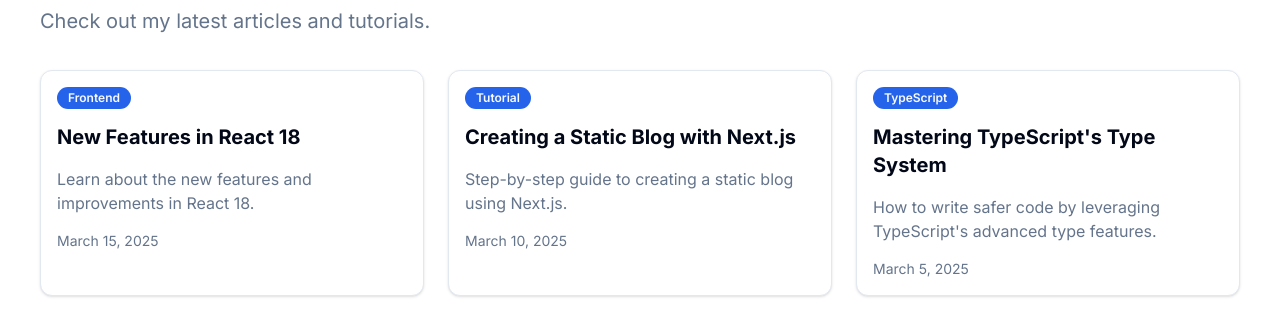
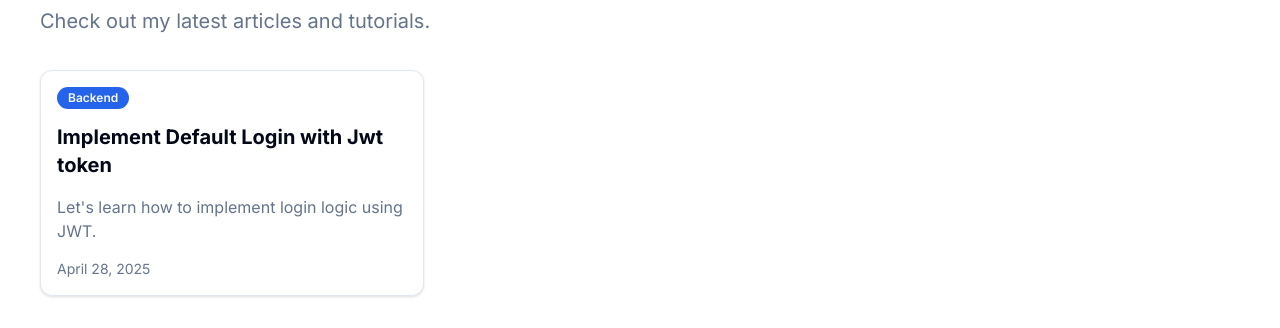
Before and after one commit to pkt369/junlog.dev, a Next.js app: page / in a window 1280 px wide. Shown: the part 592-920 px from the top of the page. Built offline with nearby package versions, Linux system fonts and the light colour scheme; no server answers.

Commit message:
change app page to actual page

```diff
--- a/app/page.tsx
+++ b/app/page.tsx
@@ -55,56 +55,20 @@
     {
       id: "1",
       title: {
-        ko: "React 18의 새로운 기능",
-        en: "New Features in React 18",
+        ko: "기본 로그인 구현 with Jwt token",
+        en: "Implement Default Login with Jwt token",
       },
       excerpt: {
-        ko: "React 18에서 추가된 새로운 기능과 개선 사항에 대해 알아봅니다.",
-        en: "Learn about the new features and improvements in React 18.",
+        ko: "어떻게 로그인을 구현하고 Jwt 로 통신하는지에 대해 알아보겠습니다.",
+        en: "Let's learn how to implement login logic using JWT.",
       },
-      date: "2025-03-15",
+      date: "2025-04-28",
       category: {
-        ko: "프론트엔드",
-        en: "Frontend",
+        ko: "Backend",
+        en: "Backend",
       },
-      tags: ["React", "JavaScript", "Frontend"],
-      slug: "new-features-react-18",
-    },
-    {
-      id: "2",
-      title: {
-        ko: "Next.js로 정적 블로그 만들기",
-        en: "Creating a Static Blog with Next.js",
-      },
-      excerpt: {
-        ko: "Next.js를 사용하여 정적 블로그를 만드는 방법을 단계별로 알아봅니다.",
-        en: "Step-by-step guide to creating a static blog using Next.js.",
-      },
-      date: "2025-03-10",
-      category: {
-        ko: "튜토리얼",
-        en: "Tutorial",
-      },
-      tags: ["Next.js", "React", "Blog"],
-      slug: "static-blog-nextjs",
-    },
-    {
-      id: "3",
-      title: {
-        ko: "TypeScript 타입 시스템 마스터하기",
-        en: "Mastering TypeScript's Type System",
-      },
-      excerpt: {
-        ko: "TypeScript의 고급 타입 기능을 활용하여 더 안전한 코드를 작성하는 방법",
-        en: "How to write safer code by leveraging TypeScript's advanced type features.",
-      },
-      date: "2025-03-05",
-      category: {
-        ko: "타입스크립트",
-        en: "TypeScript",
-      },
-      tags: ["TypeScript", "JavaScript", "Programming"],
-      slug: "mastering-typescript-types",
+      tags: ["Jwt", "login", "spring boot", "react", "typescript", "java"],
+      slug: "default-login-with-jwt",
     },
   ]
 
```
